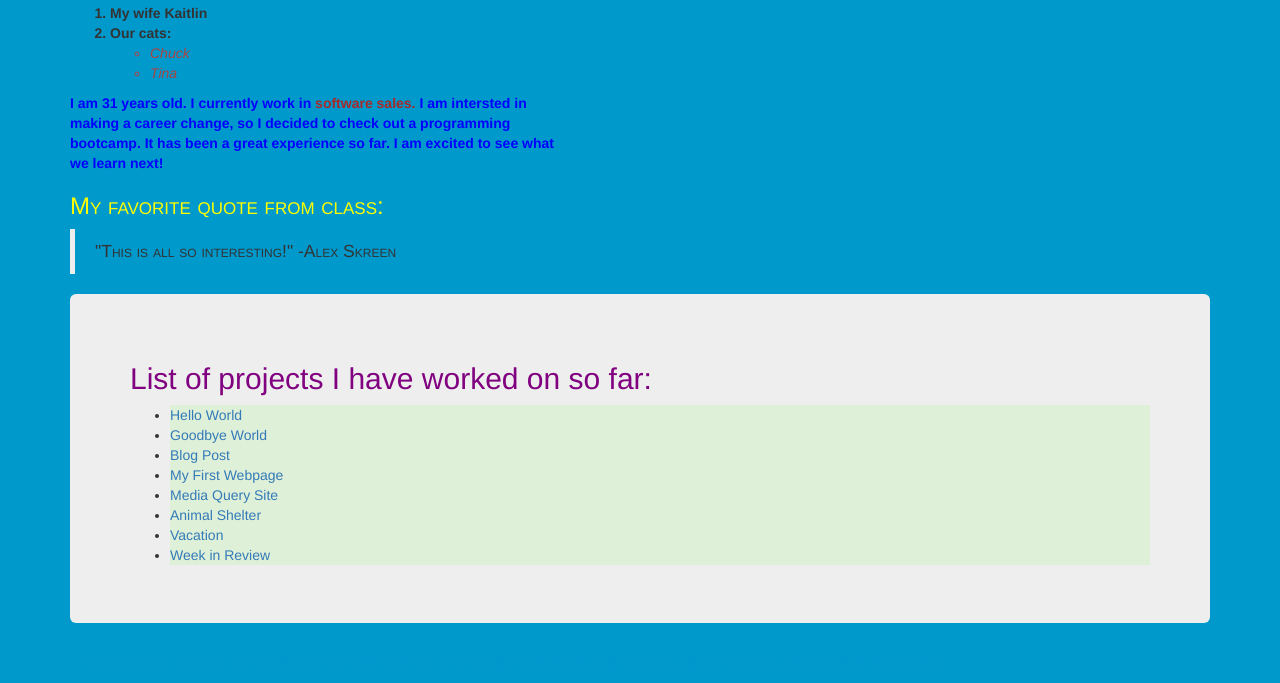
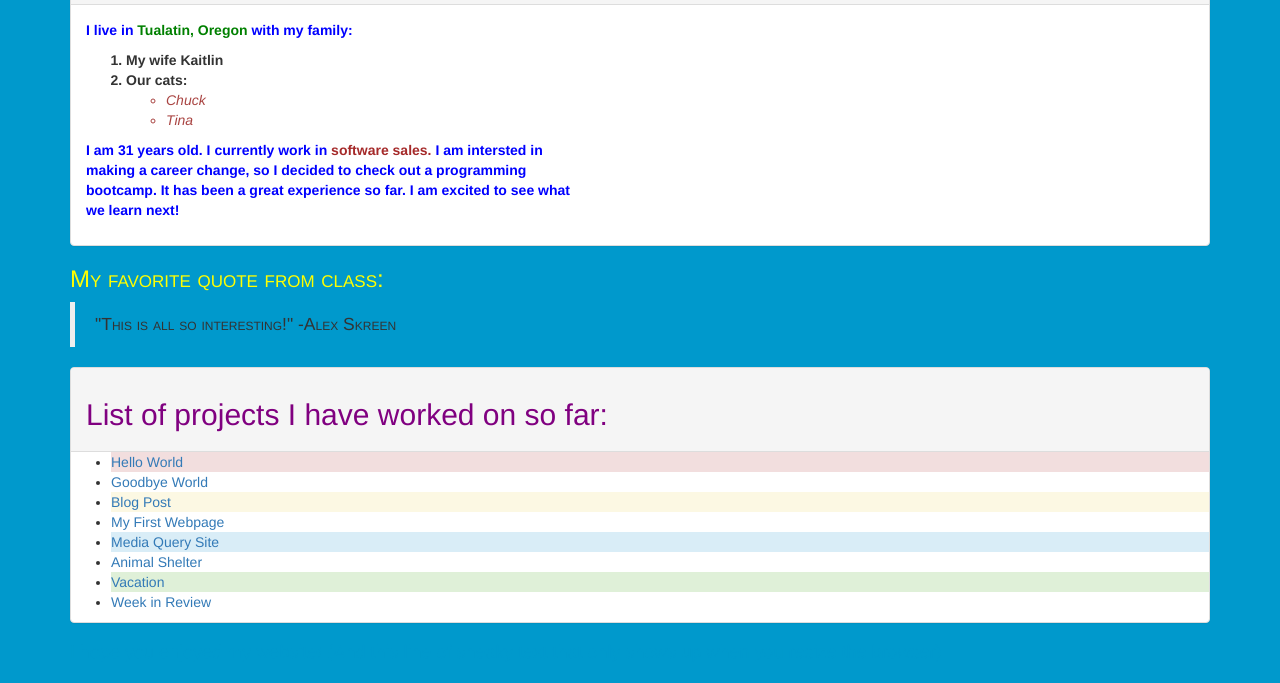
Before and after one commit to alexskreen/independent-project, a plain HTML site: page index.html in a window 1280 px wide. Shown: the part 490-1173 px from the top of the page. Drawn offline with Linux system fonts and the light colour scheme.

Commit message:
moved paragraphs around. Added panels and wells. Fixed helper classes in list.

```diff
--- a/index.html
+++ b/index.html
@@ -14,7 +14,11 @@
     <p><img
         src="https://scontent-sea1-1.xx.fbcdn.net/v/t1.0-9/16938686_10208025815310501_1545116610782424459_n.jpg?_nc_cat=100&_nc_oc=AQnN_XFgUUo62sWbFLCSwBkE6asaeBt-xMdM6fU0mUgcpafK8xB6uiOShW1xXu4cpVE&_nc_ht=scontent-sea1-1.xx&oh=545e2f7bf628d3a0888a69015f8d5316&oe=5E5478C2"
         alt="Image of myself and family snowboarding"></p>
+    <div class="panel panel-default">
+      <div class="panel-heading">
         <h2 class="intro">About me</h2>
+      </div>
+      <div class="panel-body">
         <p class="important">I live in <span class="awesome">Tualatin, Oregon</span> with my family:</p>
         <ol>
           <strong>
@@ -34,21 +38,25 @@
         </ol>
         <p class="important">I am 31 years old. I currently work in <span class="not-awesome">software sales.</span> I am intersted in making a career change, so I decided to check out a programming bootcamp. It has been a great experience so far. I
           am excited to see what we learn next!</p>
+      </div>
+    </div>
     <h3 class="quotes">My favorite quote from class:</h3>
     <blockquote>
       <p class="quote">"This is all so interesting!" -Alex Skreen</p>
     </blockquote>
-    <div class="jumbotron">
+    <div class="panel panel-default">
+      <div class="panel-heading">
       <h2>List of projects I have worked on so far:</h2>
+    </div>
       <ul>
-        <li class="bg-success"><a href="https://github.com/alexskreen/hello-world">Hello World</a></li>
-        <li class="bg-success"><a href="https://github.com/alexskreen/goodbye-world">Goodbye World</a></li>
-        <li class="bg-success"><a href="https://github.com/alexskreen/blog-post">Blog Post</a></li>
-        <li class="bg-success"><a href="https://github.com/alexskreen/my-first-webpage">My First Webpage</a></li>
-        <li class="bg-success"><a href="https://github.com/alexskreen/Media-Query-Site">Media Query Site</a></li>
-        <li class="bg-success"><a href="https://github.com/alexskreen/Animal-shelter">Animal Shelter</a></li>
+        <li class="bg-danger"><a href="https://github.com/alexskreen/hello-world">Hello World</a></li>
+        <li><a href="https://github.com/alexskreen/goodbye-world">Goodbye World</a></li>
+        <li class="bg-warning"><a href="https://github.com/alexskreen/blog-post">Blog Post</a></li>
+        <li><a href="https://github.com/alexskreen/my-first-webpage">My First Webpage</a></li>
+        <li class="bg-info"><a href="https://github.com/alexskreen/Media-Query-Site">Media Query Site</a></li>
+        <li><a href="https://github.com/alexskreen/Animal-shelter">Animal Shelter</a></li>
         <li class="bg-success"><a href="https://github.com/alexskreen/Vacation">Vacation</a></li>
-        <li class="bg-success"><a href="https://github.com/alexskreen/week-in-review">Week in Review</a></li>
+        <li><a href="https://github.com/alexskreen/week-in-review">Week in Review</a></li>
       </ul>
     </div>
     <h4 class="sneaky">I hope you enjoyed my website! (And this line of sneaky text that only shows up when you resize the browser)</h3>
```
Lines whose indentation alone changed are shown as unchanged.
